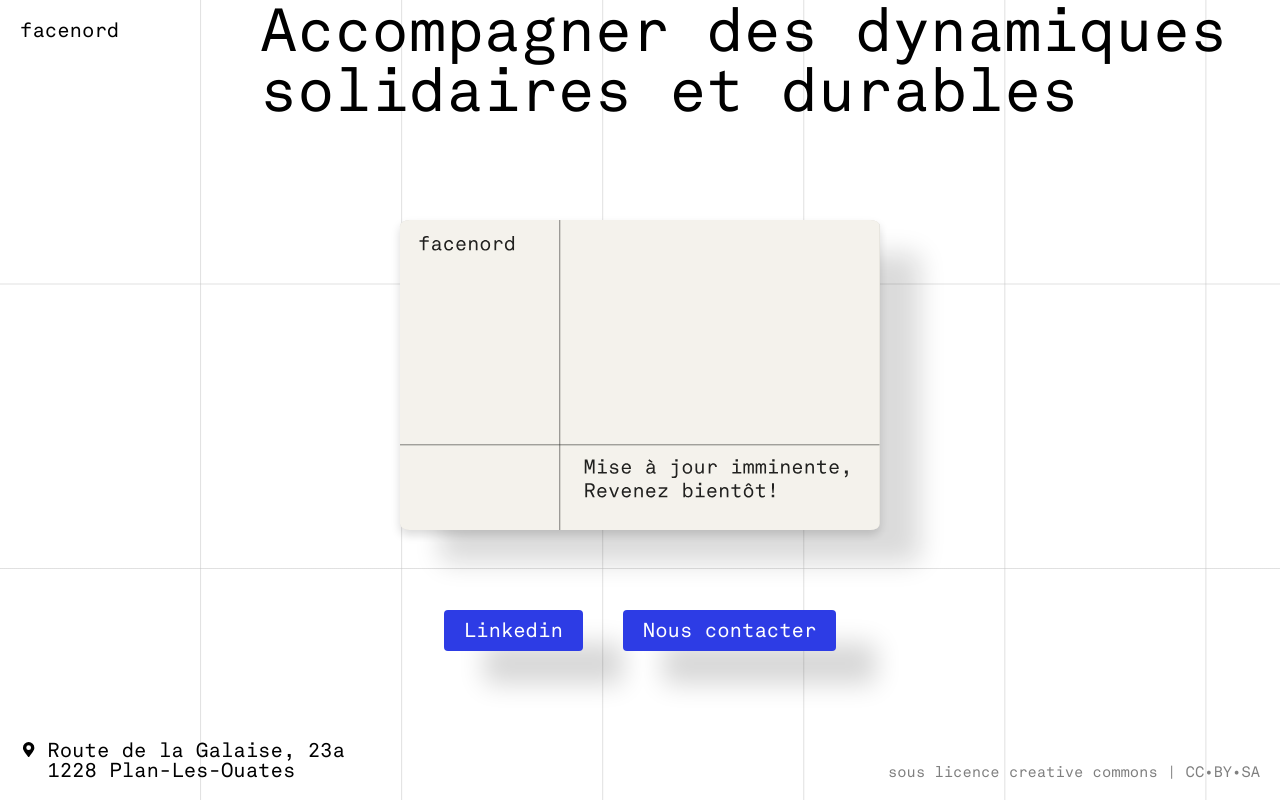
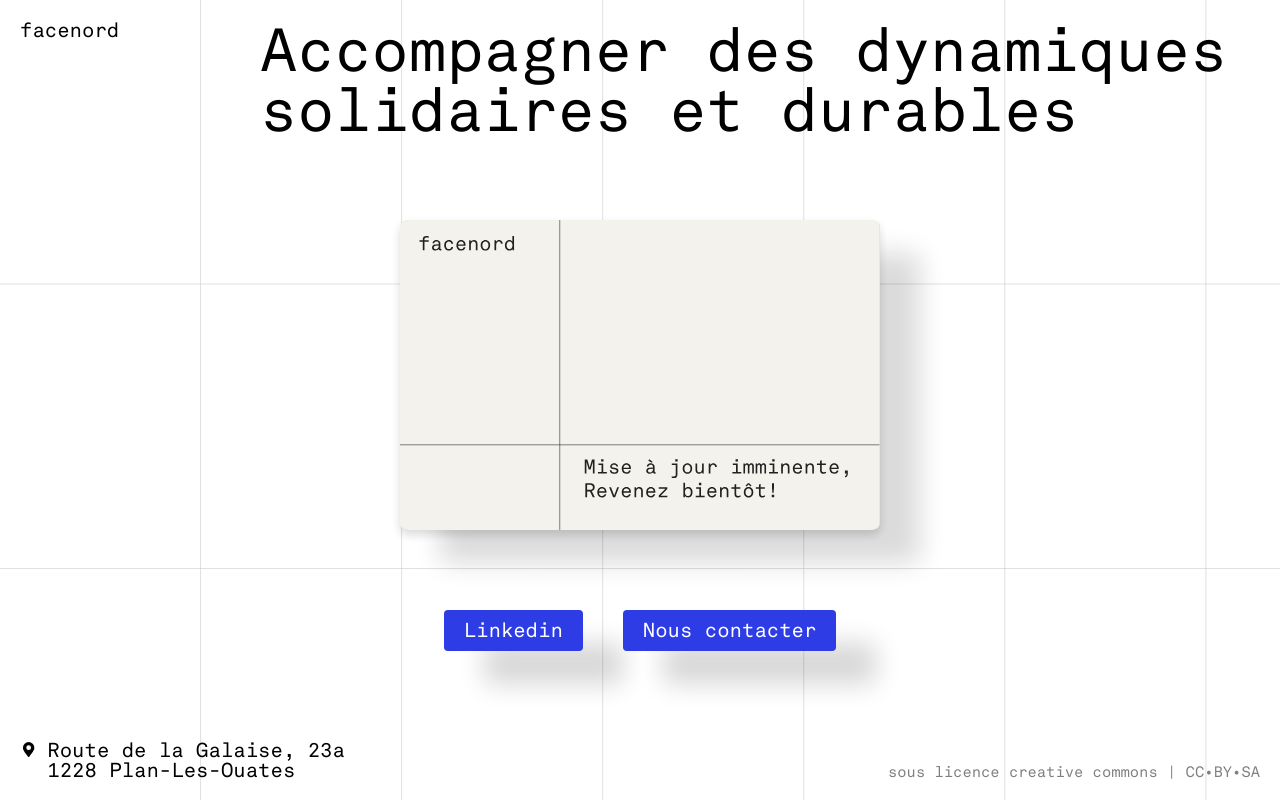
Before and after one commit to azertypow/FaceNord.LandingPage, a Nuxt app: page / in a window 1280 px wide. Built offline with nearby package versions, Linux system fonts and the light colour scheme.

Commit message:
feat: favicon and desktop title top position

```diff
--- a/app.vue
+++ b/app.vue
@@ -359,7 +359,7 @@ function onMouseLeaveCard(mouseEvent: MouseEvent, cardElement: HTMLElement) {
     @media (min-width: 1100px) {
         position: fixed;
         left: 0;
-        top: 0;
+        top: 1rem;
         padding-left: 13rem;
     }
 }
```
Also changed, not shown: 1 other file (tests, documents, lock files or other folders).
